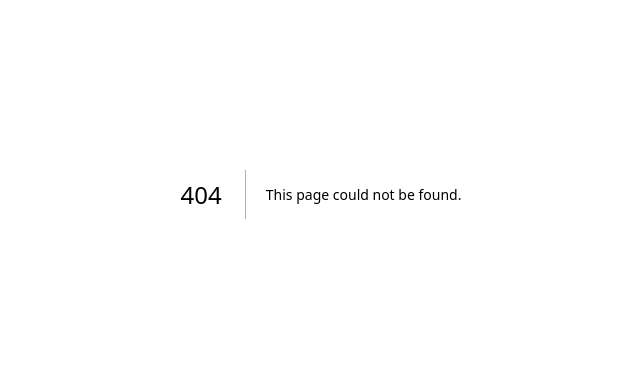
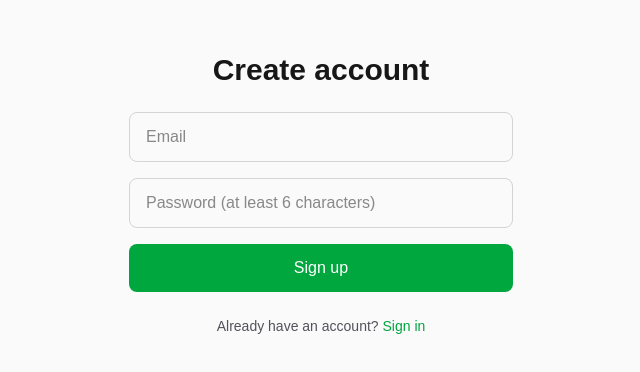
Before and after one commit to acsolis896/cooking-app, a Next.js app: page /signup in a window 1280 px wide. Before the commit this address had no page. Shown: the part 206-578 px from the top of the page, without its empty margins (319-959 px from the left). Built offline with nearby package versions, Linux system fonts and the light colour scheme; no server answers.

Commit message:
Add auth: login, signup, callback, protected home

```diff
--- /dev/null
+++ b/app/auth/callback/route.ts
@@ -0,0 +1,18 @@
+import { NextResponse } from 'next/server'
+import { createClient } from '@/lib/supabase/server'
+
+export async function GET(request: Request) {
+  const { searchParams, origin } = new URL(request.url)
+  const code = searchParams.get('code')
+  const next = searchParams.get('next') ?? '/'
+
+  if (code) {
+    const supabase = await createClient()
+    const { error } = await supabase.auth.exchangeCodeForSession(code)
+    if (!error) {
+      return NextResponse.redirect(`${origin}${next}`)
+    }
+  }
+
+  return NextResponse.redirect(`${origin}/login?error=auth_failed`)
+}
--- /dev/null
+++ b/app/login/page.tsx
@@ -0,0 +1,71 @@
+'use client'
+
+import { useState } from 'react'
+import { useRouter } from 'next/navigation'
+import Link from 'next/link'
+import { supabase } from '@/lib/supabase/client'
+
+export default function LoginPage() {
+  const router = useRouter()
+  const [email, setEmail] = useState('')
+  const [password, setPassword] = useState('')
+  const [error, setError] = useState<string | null>(null)
+  const [loading, setLoading] = useState(false)
+
+  async function handleSubmit(e: React.FormEvent) {
+    e.preventDefault()
+    setLoading(true)
+    setError(null)
+
+    const { error } = await supabase.auth.signInWithPassword({ email, password })
+
+    if (error) {
+      setError(error.message)
+      setLoading(false)
+      return
+    }
+
+    router.push('/')
+    router.refresh()
+  }
+
+  return (
+    <div className="min-h-screen flex items-center justify-center p-6 bg-zinc-50">
+      <div className="w-full max-w-sm">
+        <h1 className="text-3xl font-bold mb-6 text-center">Welcome back</h1>
+        <form onSubmit={handleSubmit} className="space-y-4">
+          <input
+            type="email"
+            placeholder="Email"
+            value={email}
+            onChange={(e) => setEmail(e.target.value)}
+            required
+            className="w-full px-4 py-3 border border-zinc-300 rounded-lg focus:outline-none focus:ring-2 focus:ring-green-600"
+          />
+          <input
+            type="password"
+            placeholder="Password"
+            value={password}
+            onChange={(e) => setPassword(e.target.value)}
+            required
+            className="w-full px-4 py-3 border border-zinc-300 rounded-lg focus:outline-none focus:ring-2 focus:ring-green-600"
+          />
+          {error && <p className="text-sm text-red-600">{error}</p>}
+          <button
+            type="submit"
+            disabled={loading}
+            className="w-full py-3 bg-green-600 text-white rounded-lg font-medium disabled:opacity-50"
+          >
+            {loading ? 'Signing in...' : 'Sign in'}
+          </button>
+        </form>
+        <p className="text-center text-sm text-zinc-600 mt-6">
+          Don&apos;t have an account?{' '}
+          <Link href="/signup" className="text-green-600 font-medium">
+            Sign up
+          </Link>
+        </p>
+      </div>
+    </div>
+  )
+}
--- a/app/page.tsx
+++ b/app/page.tsx
@@ -1,65 +1,37 @@
-import Image from "next/image";
+import { redirect } from 'next/navigation'
+import { createClient } from '@/lib/supabase/server'
 
-export default function Home() {
+export default async function Home() {
+  const supabase = await createClient()
+  const { data: { user } } = await supabase.auth.getUser()
+
+  if (!user) {
+    redirect('/login')
+  }
+
+  async function signOut() {
+    'use server'
+    const supabase = await createClient()
+    await supabase.auth.signOut()
+    redirect('/login')
+  }
+
   return (
-    <div className="flex flex-col flex-1 items-center justify-center bg-zinc-50 font-sans dark:bg-black">
-      <main className="flex flex-1 w-full max-w-3xl flex-col items-center justify-between py-32 px-16 bg-white dark:bg-black sm:items-start">
-        <Image
-          className="dark:invert"
-          src="/next.svg"
-          alt="Next.js logo"
-          width={100}
-          height={20}
-          priority
-        />
-        <div className="flex flex-col items-center gap-6 text-center sm:items-start sm:text-left">
-          <h1 className="max-w-xs text-3xl font-semibold leading-10 tracking-tight text-black dark:text-zinc-50">
-            To get started, edit the page.tsx file.
-          </h1>
-          <p className="max-w-md text-lg leading-8 text-zinc-600 dark:text-zinc-400">
-            Looking for a starting point or more instructions? Head over to{" "}
-            <a
-              href="https://vercel.com/templates?framework=next.js&utm_source=create-next-app&utm_medium=appdir-template-tw&utm_campaign=create-next-app"
-              className="font-medium text-zinc-950 dark:text-zinc-50"
-            >
-              Templates
-            </a>{" "}
-            or the{" "}
-            <a
-              href="https://nextjs.org/learn?utm_source=create-next-app&utm_medium=appdir-template-tw&utm_campaign=create-next-app"
-              className="font-medium text-zinc-950 dark:text-zinc-50"
-            >
-              Learning
-            </a>{" "}
-            center.
-          </p>
-        </div>
-        <div className="flex flex-col gap-4 text-base font-medium sm:flex-row">
-          <a
-            className="flex h-12 w-full items-center justify-center gap-2 rounded-full bg-foreground px-5 text-background transition-colors hover:bg-[#383838] dark:hover:bg-[#ccc] md:w-[158px]"
-            href="https://vercel.com/new?utm_source=create-next-app&utm_medium=appdir-template-tw&utm_campaign=create-next-app"
-            target="_blank"
-            rel="noopener noreferrer"
+    <div className="flex flex-col flex-1 items-center justify-center p-6 bg-zinc-50">
+      <div className="max-w-md w-full text-center">
+        <h1 className="text-3xl font-bold mb-2">Cooking App</h1>
+        <p className="text-zinc-600 mb-6">
+          Signed in as <strong>{user.email}</strong>
+        </p>
+        <form action={signOut}>
+          <button
+            type="submit"
+            className="px-6 py-2 bg-zinc-800 text-white rounded-lg font-medium"
           >
-            <Image
-              className="dark:invert"
-              src="/vercel.svg"
-              alt="Vercel logomark"
-              width={16}
-              height={16}
-            />
-            Deploy Now
-          </a>
-          <a
-            className="flex h-12 w-full items-center justify-center rounded-full border border-solid border-black/[.08] px-5 transition-colors hover:border-transparent hover:bg-black/[.04] dark:border-white/[.145] dark:hover:bg-[#1a1a1a] md:w-[158px]"
-            href="https://nextjs.org/docs?utm_source=create-next-app&utm_medium=appdir-template-tw&utm_campaign=create-next-app"
-            target="_blank"
-            rel="noopener noreferrer"
-          >
-            Documentation
-          </a>
-        </div>
-      </main>
+            Sign out
+          </button>
+        </form>
+      </div>
     </div>
-  );
+  )
 }
--- /dev/null
+++ b/app/signup/page.tsx
@@ -0,0 +1,88 @@
+'use client'
+
+import { useState } from 'react'
+import Link from 'next/link'
+import { supabase } from '@/lib/supabase/client'
+
+export default function SignupPage() {
+  const [email, setEmail] = useState('')
+  const [password, setPassword] = useState('')
+  const [error, setError] = useState<string | null>(null)
+  const [success, setSuccess] = useState(false)
+  const [loading, setLoading] = useState(false)
+
+  async function handleSubmit(e: React.FormEvent) {
+    e.preventDefault()
+    setLoading(true)
+    setError(null)
+
+    const { error } = await supabase.auth.signUp({
+      email,
+      password,
+      options: { emailRedirectTo: `${window.location.origin}/auth/callback` },
+    })
+
+    if (error) {
+      setError(error.message)
+      setLoading(false)
+      return
+    }
+
+    setSuccess(true)
+    setLoading(false)
+  }
+
+  if (success) {
+    return (
+      <div className="min-h-screen flex items-center justify-center p-6 bg-zinc-50">
+        <div className="w-full max-w-sm text-center">
+          <h1 className="text-2xl font-bold mb-4">Check your email</h1>
+          <p className="text-zinc-600">
+            We sent a confirmation link to <strong>{email}</strong>. Click it to finish signing up.
+          </p>
+        </div>
+      </div>
+    )
+  }
+
+  return (
+    <div className="min-h-screen flex items-center justify-center p-6 bg-zinc-50">
+      <div className="w-full max-w-sm">
+        <h1 className="text-3xl font-bold mb-6 text-center">Create account</h1>
+        <form onSubmit={handleSubmit} className="space-y-4">
+          <input
+            type="email"
+            placeholder="Email"
+            value={email}
+            onChange={(e) => setEmail(e.target.value)}
+            required
+            className="w-full px-4 py-3 border border-zinc-300 rounded-lg focus:outline-none focus:ring-2 focus:ring-green-600"
+          />
+          <input
+            type="password"
+            placeholder="Password (at least 6 characters)"
+            value={password}
+            onChange={(e) => setPassword(e.target.value)}
+            minLength={6}
+            required
+            className="w-full px-4 py-3 border border-zinc-300 rounded-lg focus:outline-none focus:ring-2 focus:ring-green-600"
+          />
+          {error && <p className="text-sm text-red-600">{error}</p>}
+          <button
+            type="submit"
+            disabled={loading}
+            className="w-full py-3 bg-green-600 text-white rounded-lg font-medium disabled:opacity-50"
+          >
+            {loading ? 'Creating account...' : 'Sign up'}
+          </button>
+        </form>
+        <p className="text-center text-sm text-zinc-600 mt-6">
+          Already have an account?{' '}
+          <Link href="/login" className="text-green-600 font-medium">
+            Sign in
+          </Link>
+        </p>
+      </div>
+    </div>
+  )
+}
--- a/next.config.mjs
+++ b/next.config.mjs
@@ -1,6 +1,8 @@
 /** @type {import('next').NextConfig} */
 const nextConfig = {
-  // options go here
+  turbopack: {
+    root: process.cwd(),
+  },
 }
 
 export default nextConfig
--- a/middleware.ts
+++ b/proxy.ts
@@ -1,7 +1,7 @@
 import { type NextRequest } from 'next/server'
 import { updateSession } from '@/lib/supabase/middleware'
 
-export async function middleware(request: NextRequest) {
+export async function proxy(request: NextRequest) {
   return await updateSession(request)
 }
 
```
